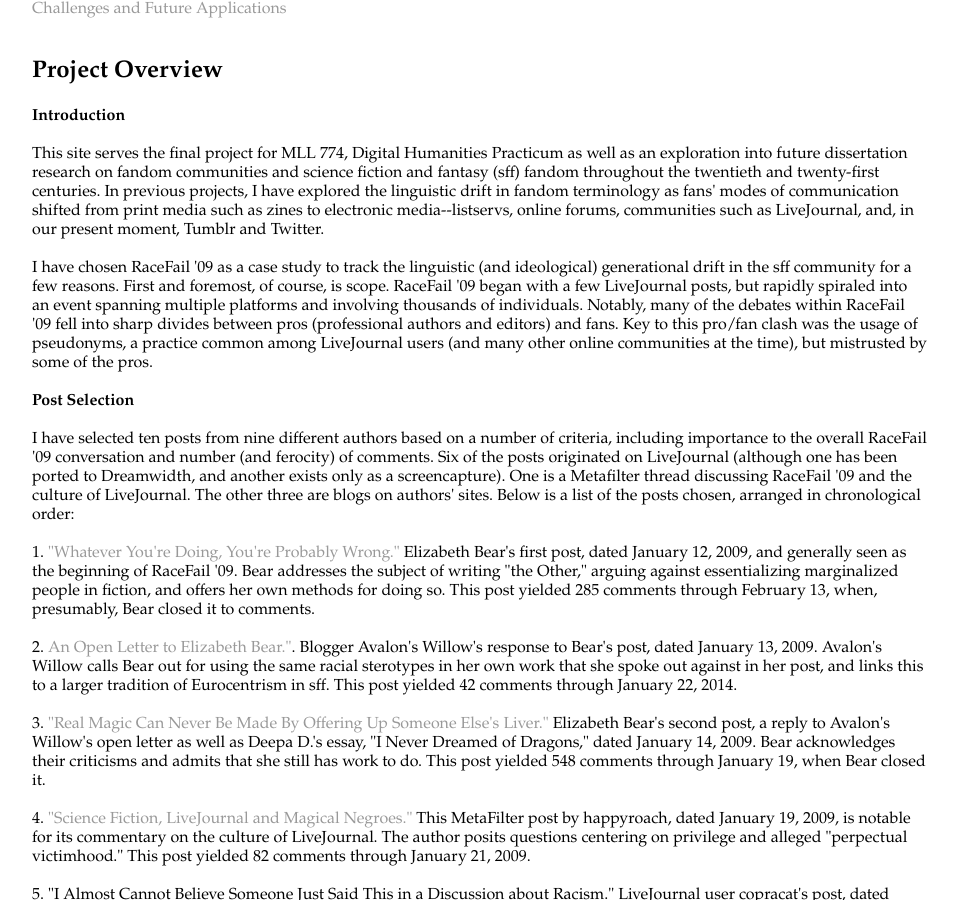
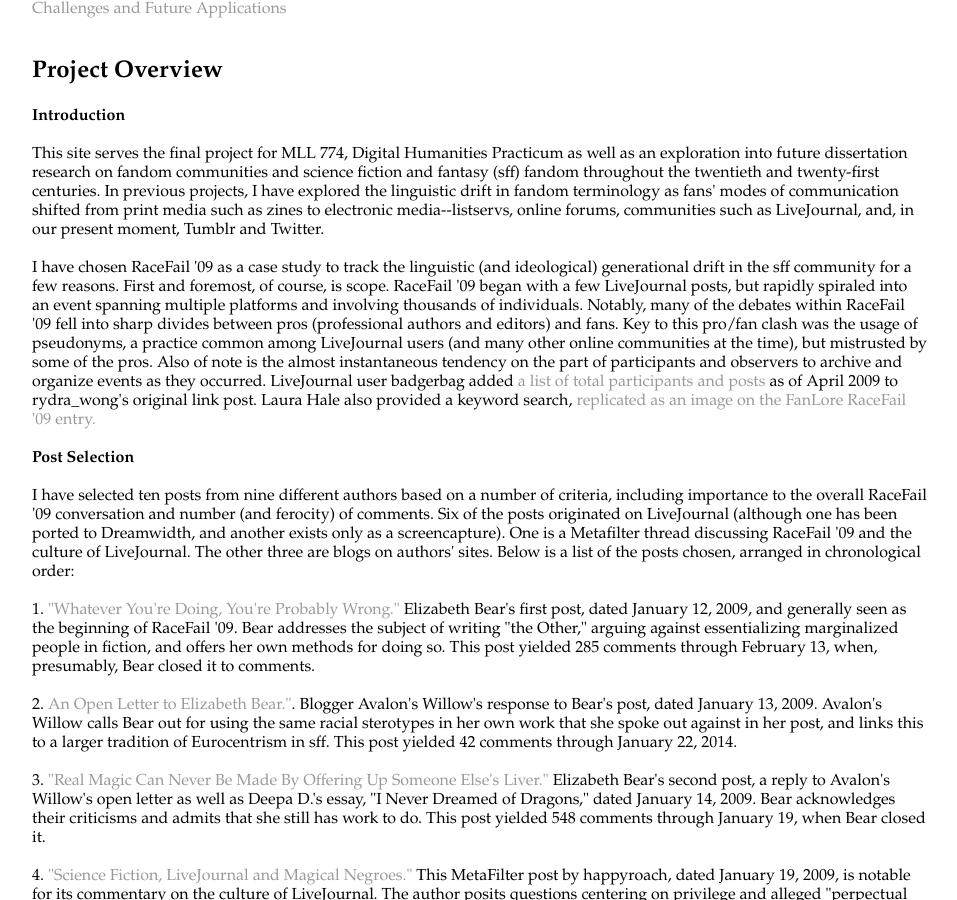
Before and after one commit to pastfutures/pastfutures.github.io, a Jekyll site: the page built from RaceFailDH/index.html, in a window 1280 px wide and 900 px high, scrolled down 384 px. Shown: the whole window, without its empty margins (160-1117 px from the left). Built offline with Jekyll 4.4.1, drawn with Linux system fonts in a browser that asks for light colours.

Commit message:
Update index.html

```diff
--- a/RaceFailDH/index.html
+++ b/RaceFailDH/index.html
@@ -25,7 +25,7 @@ title: Ashley Hemm
 This site serves the final project for MLL 774, Digital Humanities Practicum as well as an exploration into future dissertation research on fandom communities and science fiction and fantasy (sff) fandom throughout the twentieth and twenty-first centuries. In previous projects, I have explored the linguistic drift in fandom terminology as fans' modes of communication shifted from print media such as zines to electronic media--listservs, online forums, communities such as LiveJournal, and, in our present moment, Tumblr and Twitter.
 	<br>
 	<br>
-I have chosen RaceFail '09 as a case study to track the linguistic (and ideological) generational drift in the sff community for a few reasons. First and foremost, of course, is scope. RaceFail '09 began with a few LiveJournal posts, but rapidly spiraled into an event spanning multiple platforms and involving thousands of individuals. Notably, many of the debates within RaceFail '09 fell into sharp divides between pros (professional authors and editors) and fans. Key to this pro/fan clash was the usage of pseudonyms, a practice common among LiveJournal users (and many other online communities at the time), but mistrusted by some of the pros.
+I have chosen RaceFail '09 as a case study to track the linguistic (and ideological) generational drift in the sff community for a few reasons. First and foremost, of course, is scope. RaceFail '09 began with a few LiveJournal posts, but rapidly spiraled into an event spanning multiple platforms and involving thousands of individuals. Notably, many of the debates within RaceFail '09 fell into sharp divides between pros (professional authors and editors) and fans. Key to this pro/fan clash was the usage of pseudonyms, a practice common among LiveJournal users (and many other online communities at the time), but mistrusted by some of the pros. Also of note is the almost instantaneous tendency on the part of participants and observers to archive and organize events as they occurred. LiveJournal user badgerbag added <a href="https://rydra-wong.dreamwidth.org/148996.html?thread=2194180#cmt2194180">a list of total participants and posts</a> as of April 2009 to rydra_wong's original link post. Laura Hale also provided a keyword search, <a href="https://fanlore.org/w/images/7/71/Fhstatsracefail.jpg">replicated as an image on the FanLore RaceFail '09 entry.</a>
 	<br>
 	<br>
 	<b>Post Selection</b>
```
